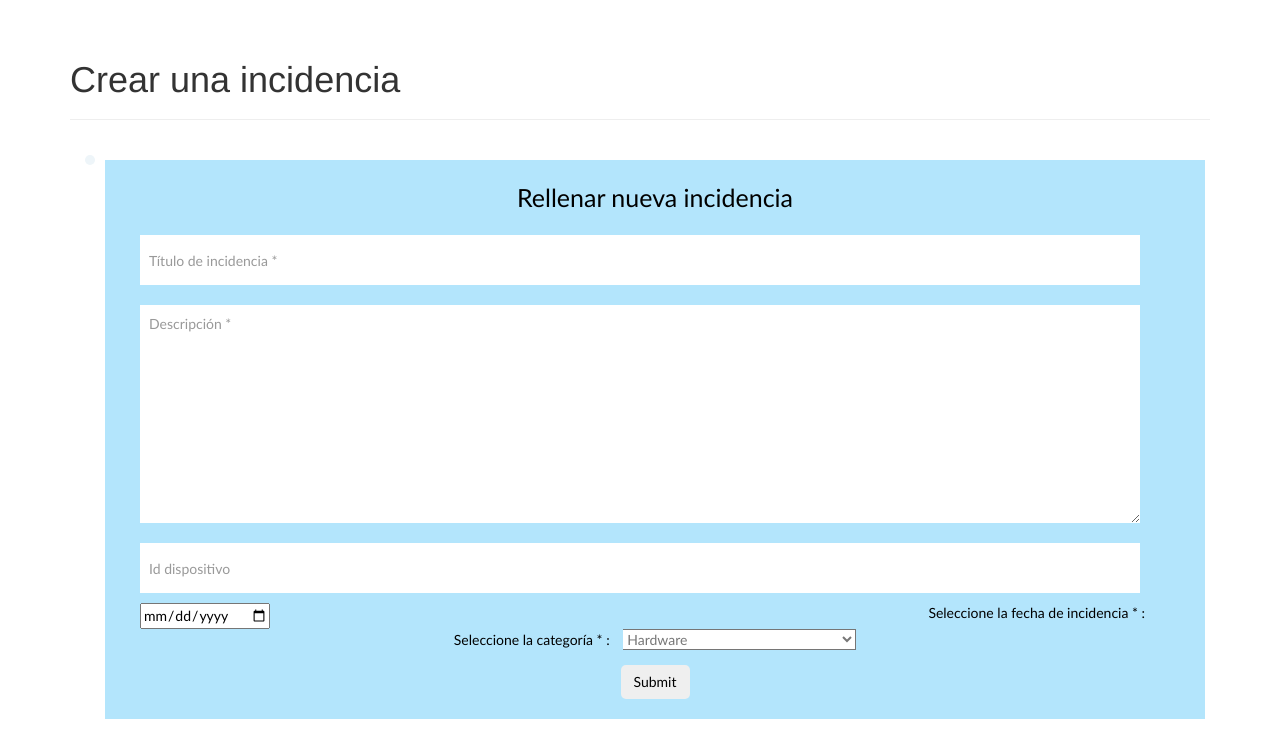
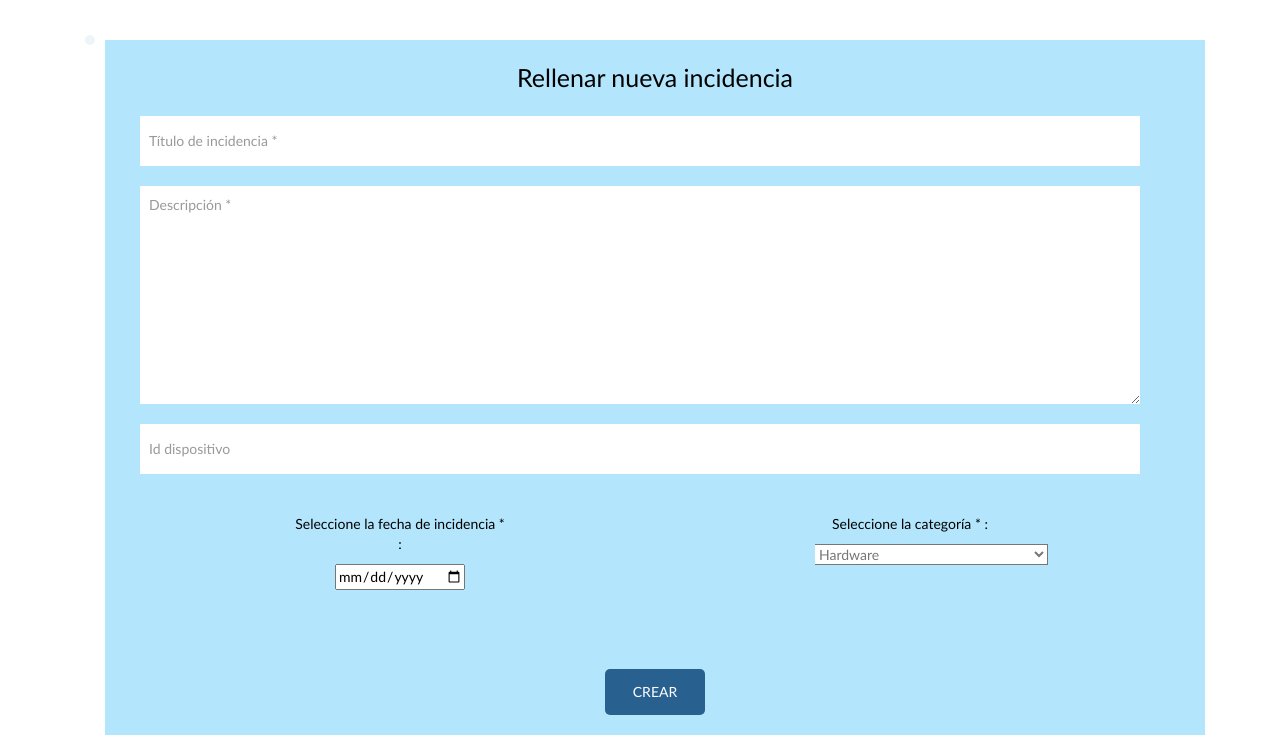
Before and after one commit to kave06/Gestor-de-Incidencias, a Flask app: page /crear_incidencia in a window 1280 px wide. Shown: the part 52-807 px from the top of the page. Before the commit the page ends 771 px from the top, so only its background shows below. Run offline with Flask 2, Linux system fonts and the light colour scheme; some libraries are stand-ins or nearby versions.

Commit message:
login OK formulario crear incidencia en pruebas (2)

```diff
--- a/static/css/crear_incidencia.css
+++ b/static/css/crear_incidencia.css
@@ -306,6 +306,7 @@
 input[type="date"] {
     display: block;
     margin: auto;
+    margin-top: 10px;
 }
 
 .selector {
@@ -336,12 +337,6 @@ input[type="date"] {
     width: 200px;
 }
 
-span.req-fecha-incidencia, span.req-fecha-alta {
-    margin-right: 35px;
-    margin-bottom: 5px;
-    float: right;
-}
-
 textarea {
     width: calc(100% - 50px);
     float: left;
@@ -354,15 +349,19 @@ textarea {
     margin: 10px;
 }
 
-.input-status.req-fecha-incidencia {
-    display: inline-flex;
-    margin-bottom: 10px;
-}
-
-input[type="date"] {
+.selector select {
+    margin-top: 10px;
     margin-left: 10px;
 }
 
-.selector select {
-    margin-left: 10px;
+.selector {
+    height: 150px;
+    margin-top: 30px;
 }
+
+.row.req-fecha-incidencia {
+    height: 100px;
+    width: auto;
+    margin: auto;
+    display: flex;
+}
--- a/templates/base.html
+++ b/templates/base.html
@@ -228,6 +228,9 @@ lang='es'
                     </form>
                 </li>
 
+                {% if username is not none %}
+                    {% if username != "" %}
+
                     <li class="nav-item">
                         <a class="nav-link">
                             <i class="fa fa-user" aria-hidden="true"></i>
@@ -246,6 +249,9 @@ lang='es'
                         <a class="nav-link" data-toggle="modal" data-target="#exampleModal">
                             <i class="fa fa-fw fa-sign-out"></i>Logout</a>
                     </li>
+
+                    {% endif %}
+                {% endif %}
 
             </ul>
         </div>
--- a/templates/crear_incidencia.html
+++ b/templates/crear_incidencia.html
@@ -9,13 +9,6 @@
     <link rel="stylesheet" href="https://maxcdn.bootstrapcdn.com/font-awesome/4.5.0/css/font-awesome.min.css">
   <!-- styles para crear incidencia -->
   <link href="../static/css/crear_incidencia.css" rel="stylesheet">
-
-    <div class="page-header">
-        <h1>
-            Crear una incidencia
-        </h1>
-    </div>
-
 
 <div class="container">
     <div class="row">
@@ -45,13 +38,15 @@
                                 <input name="id_dispositivo" type="text" data-min-length="10" placeholder="Id dispositivo">
                         </div>
 
-                        <div class="row">
-                            <span class="req-fecha-incidencia"> Seleccione la fecha de incidencia * : </span>
-                            <input name="fecha_incidencia" type=date>
+                        <div class="col-md-6 req-fecha-incidencia">
+                            <div class="col-md-6 col-md-offset-3 selector">
+                                <span> Seleccione la fecha de incidencia * : </span>
+                                <input type="date" name="fecha_incidencia">
+                            </div>
                         </div>
 
-                        <div class="row">
-                            <span class="req-categoria">
+                        <div class="col-md-6 req-categoria">
+                            <span>
                                 <!-- <span class="input-status" data-toggle="tooltip" data-placement="top" title="Seleccione la categoría de la incidencia"> </span> -->
                                 <div class="col-md-6 col-md-offset-3 selector">
                                     <span class="texto-selector"> Seleccione la categoría * : </span>
@@ -66,8 +61,10 @@
                         </div>
 
                         <div class="row submit-row">
-                             <!-- <button type="button" class="btn btn-block btn-block-incidencia submit-form" >CREAR</button> -->
-                            <input class="btn btn-block-incidencia" id="submit-incidencia" name="submit-incidencia" value="Submit" type="submit">
+                            <!-- <button type="button" class="btn btn-block btn-block-incidencia submit-form" id="submit-incidencia" name="submit-incidencia" type="submit"> CREAR </button> -->
+                            <!-- <button type="button" class="btn btn-block btn-block-incidencia submit-form" >CREAR</button> -->
+                            <!-- <input class="btn btn-block-incidencia" id="submit-incidencia" name="submit-incidencia" value="Submit" type="submit"> -->
+                            <input class="btn btn-block btn-block-incidencia submit-form" id="submit-incidencia" name="submit-incidencia" value=" CREAR " type="submit">
                         </div>
 
                     </div>
--- a/views.py
+++ b/views.py
@@ -92,9 +92,15 @@ def handle_data():
     # logger.info(categoria)
     # logger.info(estado)
 
+    return render_template('base.html')
 
-
-    return render_template('base.html')
+    # current_user = format(session.get('id_user'))
+    # current_role = 'cliente'
+    #
+    # logger.info('current_user: ' + current_user)
+    # logger.info('current_role: ' + current_role)
+    #
+    # return render_template('base.html', username=current_user.username, role=current_user.role)
 
 
 if __name__ == '__main__':
```
Also changed, not shown: 1 other file. Lines whose indentation alone changed are shown as unchanged.
